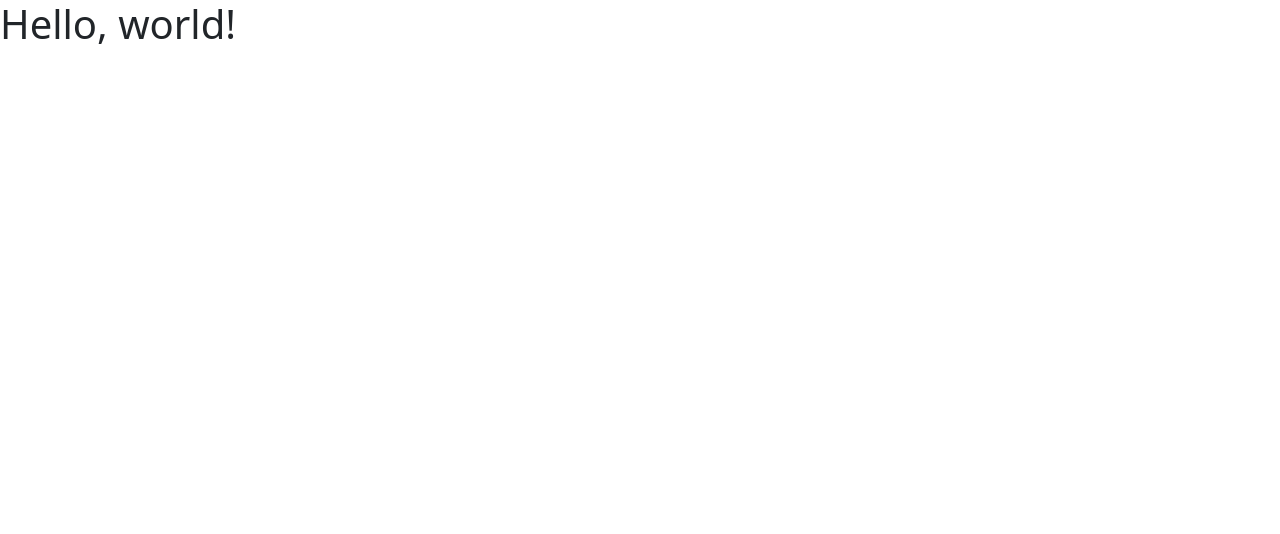
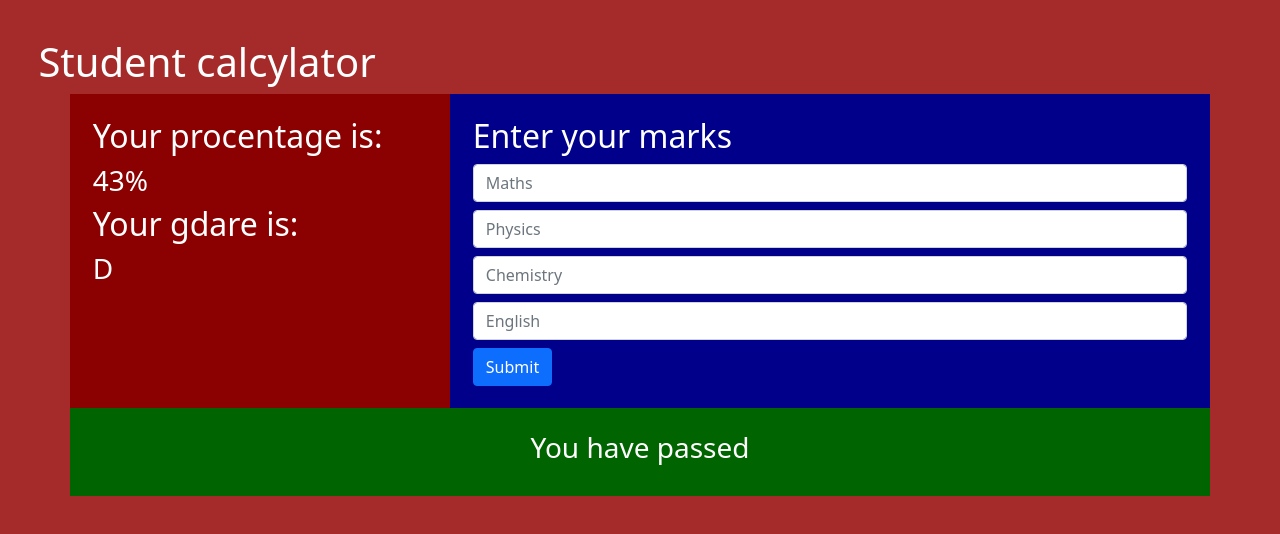
Before and after one commit to vgarmy/Bootcamp, a plain HTML site: page index.html in a window 1280 px wide. Drawn offline with nearby package versions, Linux system fonts and the light colour scheme.

Commit message:
index css

```diff
--- a/index.html
+++ b/index.html
@@ -8,13 +8,48 @@
 
     <!-- Bootstrap CSS -->
     <link href="https://cdn.jsdelivr.net/npm/bootstrap@5.0.0-beta3/dist/css/bootstrap.min.css" rel="stylesheet" integrity="sha384-eOJMYsd53ii+scO/bJGFsiCZc+5NDVN2yr8+0RDqr0Ql0h+rP48ckxlpbzKgwra6" crossorigin="anonymous">
-
-    <title>Hello, world!</title>
+    <link rel="stylesheet" href="style.css">
+    <title>Student calcylator</title>
 </head>
 
 <body>
-    <h1>Hello, world!</h1>
+    <h1>Student calcylator</h1>
 
+    <div class="container">
+        <div class="row">
+            <div class="col-sm-4 red">
+                <h2>Your procentage is:</h2>
+                <h3 id="procentage">43%</h3>
+                <h2>Your gdare is:</h2>
+                <h3 id="grade">D</h3>
+            </div>
+            <div class="col-sm-8 blue">
+                <form>
+                    <h2>Enter your marks</h2>
+                    <div class="form-group">
+                        <input type="text" class="form-control" id="Maths" placeholder="Maths">
+                    </div>
+                    <div class="form-group mt-2">
+                        <input type="text" class="form-control" id="Physics" placeholder="Physics">
+                    </div>
+                    <div class="form-group mt-2">
+                        <input type="text" class="form-control" id="Chemistry" placeholder="Chemistry">
+                    </div>
+                    <div class="form-group mt-2">
+                        <input type="text" class="form-control" id="English" placeholder="English">
+                    </div>
+                    <button type="button" class="btn btn-primary mt-2">Submit</button>
+                </form>
+            </div>
+            <div class="col-sm-12 green">
+                <h3 id="pass">You have passed</h3>
+            </div>
+        </div>
+    </div>
+
+    <!-- Optional JavaScript; choose one of the two! -->
+
+    <!-- Option 1: Bootstrap Bundle with Popper -->
     <script src="https://cdn.jsdelivr.net/npm/bootstrap@5.0.0-beta3/dist/js/bootstrap.bundle.min.js" integrity="sha384-JEW9xMcG8R+pH31jmWH6WWP0WintQrMb4s7ZOdauHnUtxwoG2vI5DkLtS3qm9Ekf" crossorigin="anonymous"></script>
 </body>
 
--- /dev/null
+++ b/style.css
@@ -0,0 +1,21 @@
+body {
+    background-color: brown;
+    padding: 3%;
+    color: white;
+}
+
+.red {
+    background-color: darkred;
+    padding: 2%;
+}
+
+.blue {
+    background-color: darkblue;
+    padding: 2%;
+}
+
+.green {
+    background-color: darkgreen;
+    padding: 2%;
+    text-align: center;
+}
```
